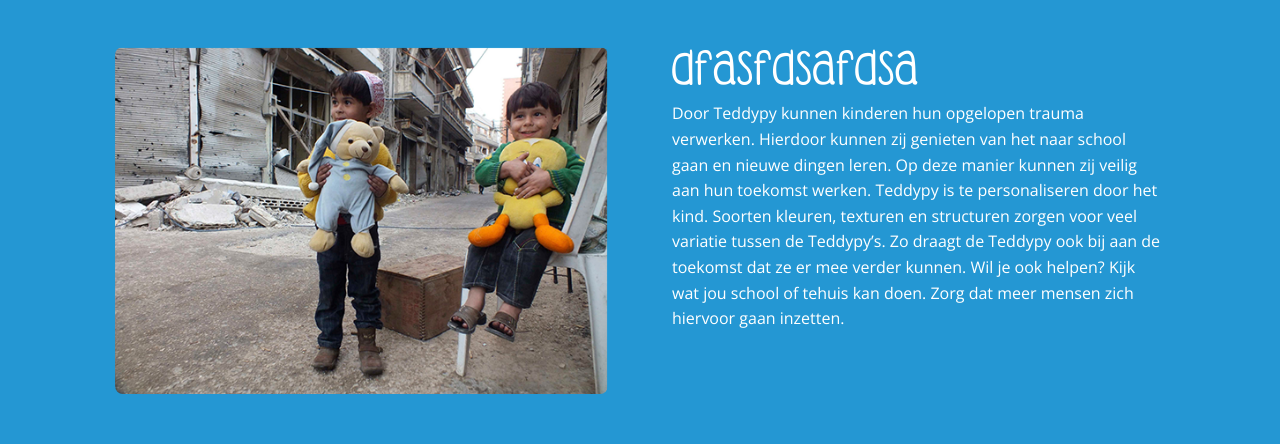
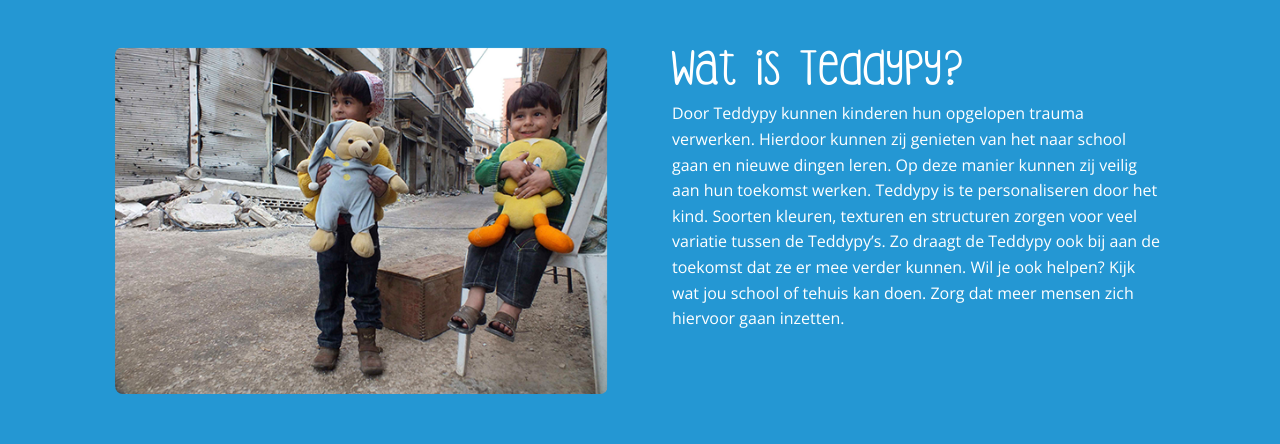
Before and after one commit to tedgodyla/hackathon, a PHP site: page /index.php?page=homepage in a window 1280 px wide. Shown: the part 649-1093 px from the top of the page. Run offline with PHP 8.4, Linux system fonts and the light colour scheme; data that the repository does not hold is empty.

Commit message:
Titel on the homepage

```diff
--- a/includes/homepage.php
+++ b/includes/homepage.php
@@ -24,7 +24,7 @@
         </div>
         <div class="column-mid-right">
 
-            <h2>dfasfdsafdsa</h2>
+            <h2>Wat is Teddypy?</h2>
             <p>Door Teddypy kunnen kinderen hun opgelopen trauma verwerken. Hierdoor kunnen zij genieten van het naar school gaan en nieuwe dingen leren. Op deze manier kunnen zij veilig aan hun toekomst werken. Teddypy is te personaliseren door het kind. Soorten kleuren, texturen en structuren zorgen voor veel variatie tussen de Teddypy’s. Zo draagt de Teddypy ook bij aan de toekomst dat ze er mee verder kunnen. Wil je ook helpen? Kijk wat jou school of tehuis kan doen. Zorg dat meer mensen zich hiervoor gaan inzetten.</p>
         </div>
         <div class="clear"></div>
```
